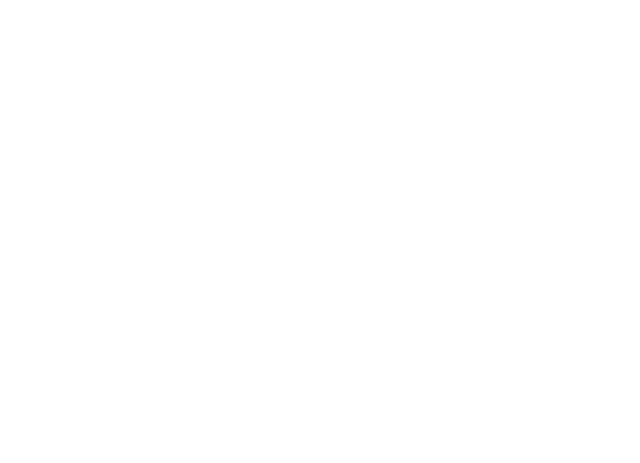
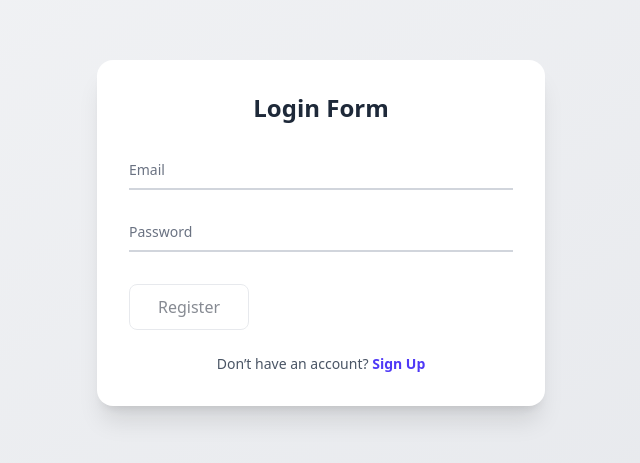
Before and after one commit to Let-sLearnCodingTogether/laravel-if31-2025-2026-tugas-ChristianMarcellino, a React (Vite) app in the folder react/: page /login in a window 1280 px wide. Shown: the part 167-630 px from the top of the page, without its empty margins (319-959 px from the left). Built offline with nearby package versions, Linux system fonts and the light colour scheme.

Commit message:
Register, Login, Logout

```diff
--- a/react/src/components/ui/Button.jsx
+++ b/react/src/components/ui/Button.jsx
@@ -1,20 +1,49 @@
-export function Button({ type, content, ...props }){
-    return <button type={type} {...props}
-        className="text-gray-900 bg-white border border-gray-300 focus:outline-none
-        hover:bg-gray-100 focus:ring-4 focus:ring-gray-100 font-medium rounded-full text-md
+export function Button({ disabled, extraClass = "", type = "button", content, ...props }){
+    return <button type={type} disabled = {disabled} {...props}
+        className={`text-gray-900 bg-white border border-gray-300 focus:outline-none
+        hover:bg-gray-100 focus:ring-4 focus:ring-gray-100 font-medium rounded-lg text-md
         px-7 py-2.5 me-2 mb-2 dark:bg-gray-800 dark:text-white dark:border-gray-600
         dark:hover:bg-gray-700 dark:hover:border-gray-600 dark:focus:ring-gray-700
-        transition duration-300">
+        transition duration-300 ${extraClass} ${disabled ? "opacity-50 cursor-not-allowed" : ""}`}>
             {content}
         </button>
 }
 
 export function LoadingButton(){
-    return <button disabled type="button" className="py-2.5 px-5 me-2 text-sm font-medium text-gray-900 bg-white rounded-lg border border-gray-200 hover:bg-gray-100 hover:text-blue-700 focus:z-10 focus:ring-4 focus:outline-none focus:ring-blue-700 focus:text-blue-700 dark:bg-gray-800 dark:text-gray-400 dark:border-gray-600 dark:hover:text-white dark:hover:bg-gray-700 inline-flex items-center">
-        <svg aria-hidden="true" role="status" className="inline w-4 h-4 me-3 text-gray-200 animate-spin dark:text-gray-600" viewBox="0 0 100 101" fill="none" xmlns="http://www.w3.org/2000/svg">
-        <path d="M100 50.5908C100 78.2051 77.6142 100.591 50 100.591C22.3858 100.591 0 78.2051 0 50.5908C0 22.9766 22.3858 0.59082 50 0.59082C77.6142 0.59082 100 22.9766 100 50.5908ZM9.08144 50.5908C9.08144 73.1895 27.4013 91.5094 50 91.5094C72.5987 91.5094 90.9186 73.1895 90.9186 50.5908C90.9186 27.9921 72.5987 9.67226 50 9.67226C27.4013 9.67226 9.08144 27.9921 9.08144 50.5908Z" fill="currentColor"/>
-        <path d="M93.9676 39.0409C96.393 38.4038 97.8624 35.9116 97.0079 33.5539C95.2932 28.8227 92.871 24.3692 89.8167 20.348C85.8452 15.1192 80.8826 10.7238 75.2124 7.41289C69.5422 4.10194 63.2754 1.94025 56.7698 1.05124C51.7666 0.367541 46.6976 0.446843 41.7345 1.27873C39.2613 1.69328 37.813 4.19778 38.4501 6.62326C39.0873 9.04874 41.5694 10.4717 44.0505 10.1071C47.8511 9.54855 51.7191 9.52689 55.5402 10.0491C60.8642 10.7766 65.9928 12.5457 70.6331 15.2552C75.2735 17.9648 79.3347 21.5619 82.5849 25.841C84.9175 28.9121 86.7997 32.2913 88.1811 35.8758C89.083 38.2158 91.5421 39.6781 93.9676 39.0409Z" fill="#1C64F2"/>
-        </svg>
-        Loading...
-    </button>
+    return <button disabled type="button" className="text-gray-900 bg-white border border-gray-300
+    focus:outline-nonefont-medium rounded-lg text-md px-7
+    py-2.5 me-2 mb-2 dark:bg-gray-800 dark:text-white dark:border-gray-600 transition duration-300
+    opacity-70 cursor-wait inline-flex items-center justify-center gap-2">
+    <svg aria-hidden="true" role="status" className="inline w-4 h-4 text-gray-500 animate-spin" viewBox="0 0 100 101" fill="none" xmlns="http://www.w3.org/2000/svg">
+      <path
+        d="M100 50.5908C100 78.2051 77.6142 100.591 50
+        100.591C22.3858 100.591 0 78.2051 0
+        50.5908C0 22.9766 22.3858 0.59082 50
+        0.59082C77.6142 0.59082 100 22.9766 100
+        50.5908ZM9.08144 50.5908C9.08144 73.1895
+        27.4013 91.5094 50 91.5094C72.5987 91.5094
+        90.9186 73.1895 90.9186 50.5908C90.9186
+        27.9921 72.5987 9.67226 50 9.67226C27.4013
+        9.67226 9.08144 27.9921 9.08144 50.5908Z"
+        fill="currentColor"
+      />
+      <path
+        d="M93.9676 39.0409C96.393 38.4038
+        97.8624 35.9116 97.0079 33.5539C95.2932
+        28.8227 92.871 24.3692 89.8167 20.348C85.8452
+        15.1192 80.8826 10.7238 75.2124 7.41289C69.5422
+        4.10194 63.2754 1.94025 56.7698 1.05124C51.7666
+        0.367541 46.6976 0.446843 41.7345 1.27873C39.2613
+        1.69328 37.813 4.19778 38.4501 6.62326C39.0873
+        9.04874 41.5694 10.4717 44.0505 10.1071C47.8511
+        9.54855 51.7191 9.52689 55.5402 10.0491C60.8642
+        10.7766 65.9928 12.5457 70.6331 15.2552C75.2735
+        17.9648 79.3347 21.5619 82.5849 25.841C84.9175
+        28.9121 86.7997 32.2913 88.1811 35.8758C89.083
+        38.2158 91.5421 39.6781 93.9676 39.0409Z"
+        fill="#3B82F6"
+      />
+    </svg>
+    Loading...
+  </button>
 }
--- a/react/src/pages/glossary/Login.jsx
+++ b/react/src/pages/glossary/Login.jsx
@@ -1,3 +1,70 @@
+import { Button, LoadingButton } from "@components/Button"
+import Input from "@components/Input"
+import { useId, useState } from "react";
+import http from "@api/api";
+import { useNavigate, NavLink } from 'react-router';
+import { AlertInfo } from "@components/Alert";
+
 export default function Login(){
+    const navigation = useNavigate()
+    const [form,setForm] = useState({
+        email : "",
+        password : "",
+    })
+    const [isLoading, setIsLoading] = useState(false)
+    const [showAlert, setShowAlert] = useState(false)
 
+    const handleFormChange = (e) => {
+        const {name, value} = e.target
+
+        setForm({
+            ...form,
+            [name] : value
+        })
+    }
+
+    const handleRegister = async (e)=>{
+        e.preventDefault()
+        try{
+            setShowAlert(false)
+            setIsLoading(true)
+            const response = await http.post("/login", form)
+            if(response.status === 200){
+                sessionStorage.setItem("token", response)
+                navigation('/', {
+                    replace: true
+                })
+            }
+        }catch(error){
+            setShowAlert(true)
+        }finally{
+            setIsLoading(false)
+        }
+    }
+
+    return <div className="flex justify-center items-center min-h-screen bg-gradient-to-br from-gray-100 to-gray-200 p-4">
+        {showAlert && <AlertInfo color="red" onClose={() => setShowAlert(false)} alertType="Error! " alertContent=" These provided credentials are not registered!"></AlertInfo>}
+          <form onSubmit={handleRegister}
+            className="bg-white w-full max-w-md rounded-2xl shadow-xl p-8 transition-all duration-300 hover:shadow-2xl">
+            <h2 className="text-2xl font-bold text-gray-800 mb-6 text-center">Login Form</h2>
+            <div className="space-y-4">
+                <Input required id={useId()} name="email" value={form.email} type="email" onChange={handleFormChange} label="Email"/>
+                <Input required id={useId()} name="password" value={form.password} type="password" onChange={handleFormChange} label="Password"/>
+            </div>
+
+
+            <div className="mt-8">
+              {
+                isLoading ?  <LoadingButton/> :
+                <Button type="submit" content="Register" disabled={!form.password.trim() || !form.email.trim()}/>
+              }
+            </div>
+            <NavLink to="/register" className="block text-center text-sm text-gray-600 mt-4">
+                Don’t have an account?{" "}
+                <span className="text-indigo-600 font-semibold hover:underline transition-colors">
+                    Sign Up
+                </span>
+            </NavLink>
+          </form>
+        </div>
 }
--- a/react/src/pages/glossary/Register.jsx
+++ b/react/src/pages/glossary/Register.jsx
@@ -1,8 +1,8 @@
 import { Button, LoadingButton } from "@components/Button"
 import Input from "@components/Input"
 import { useId, useState } from "react";
-import http from "../../api/api";
-import { useNavigate } from 'react-router';
+import http from "@api/api";
+import { useNavigate, NavLink } from 'react-router';
 import { AlertList } from "@components/Alert";
 
 export default function Register(){
@@ -14,7 +14,7 @@
         password_confirmation : "",
     })
     const [isLoading, setIsLoading] = useState(false)
-    const [errorItems, setErrorItems] = useState()
+    const [errorItems, setErrorItems] = useState([])
     const [showAlert, setShowAlert] = useState(false)
 
     const handleFormChange = (e) => {
@@ -26,7 +26,7 @@
         })
     }
 
-    const handleLogin = async (e)=>{
+    const handleRegister = async (e)=>{
         e.preventDefault()
         try{
             setShowAlert(false)
@@ -39,10 +39,25 @@
             }
         }catch(error){
             setShowAlert(true)
+            const data = error.response.data.errors
+            const errorEmail = data?.email ?? []
+            const errorName = data?.name ?? []
+            const errorPassword = data?.password ?? []
+            var errorListEmail =""
+            var errorListName =""
+            var errorListPassword =""
+            for(const errorList of errorEmail){
+                errorListEmail = errorList
+            }
+            for(const errorList of errorName){
+                errorListName = errorList
+            }
+            for(const errorList of errorPassword){
+                errorListPassword = errorList
+            }
+
             setErrorItems([
-                "Email already in use",
-                "Password must be at least 8 characters",
-                "Password and password confirmation do not match"
+                errorListEmail, errorListName, errorListPassword
             ])
         }finally{
             setIsLoading(false)
@@ -50,7 +65,12 @@
     }
 
     return <div className="flex justify-center items-center min-h-screen bg-gradient-to-br from-gray-100 to-gray-200 p-4">
-          <form onSubmit={handleLogin}
+        {showAlert && <AlertList onClose={() => setShowAlert(false)} items={errorItems} title="Error!"></AlertList>}
+
+        {/* {errorItems.map((item)=>(
+            <p>{item}</p>
+        ))} */}
+          <form onSubmit={handleRegister}
             className="bg-white w-full max-w-md rounded-2xl shadow-xl p-8 transition-all duration-300 hover:shadow-2xl">
             <h2 className="text-2xl font-bold text-gray-800 mb-6 text-center">Create Your Account</h2>
             <div className="space-y-4">
@@ -68,14 +88,20 @@
                     {form.password_confirmation === form.password ? "Password match" : "Password do not match"}
                     </p>}
                 </div>
+
             </div>
 
             <div className="mt-8">
-              {
-                isLoading ?  <LoadingButton/> :
-                <Button type="submit" content="Register" className="w-full py-3 bg-indigo-600 text-white font-semibold rounded-xl shadow hover:bg-indigo-700 transition-all duration-200"/>
+              {isLoading ?  <LoadingButton/> :
+                <Button type="submit" content="Register" disabled={form.password_confirmation !== form.password || form.password.length < 8 || !form.email.trim() || !form.name.trim()}/>
               }
             </div>
+            <NavLink to="/login" className="block text-center text-sm text-gray-600 mt-4">
+                Already have an account?{" "}
+                <span className="text-indigo-600 font-semibold hover:underline transition-colors">
+                    Sign In
+                </span>
+            </NavLink>
           </form>
         </div>
 }
```
Also changed, not shown: react/src/components/ui/Alert.jsx (+5 -5 lines), react/src/pages/glossary/Glossaries.jsx (+67 -2 lines).
